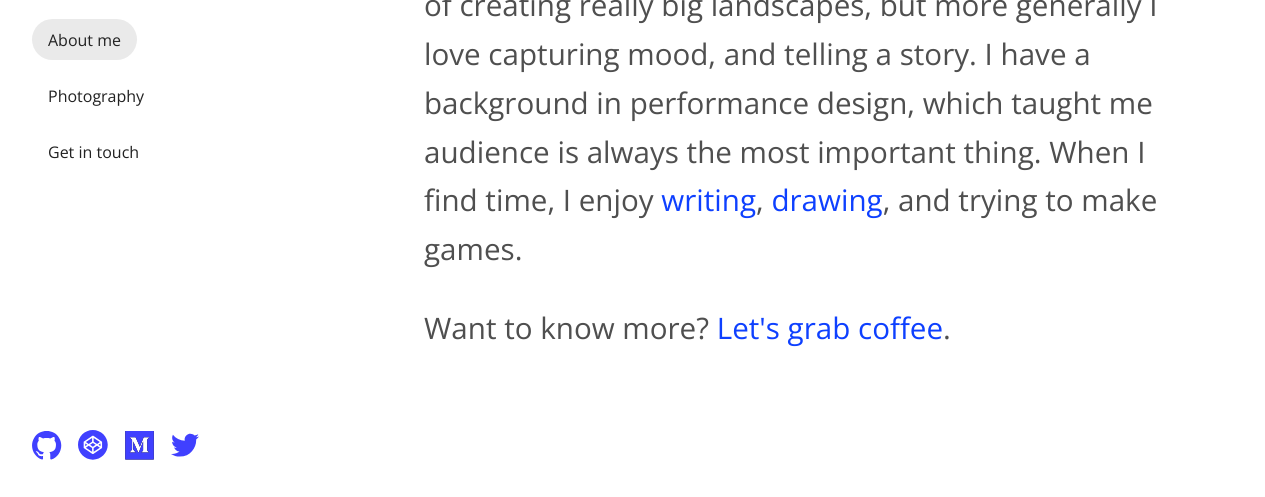
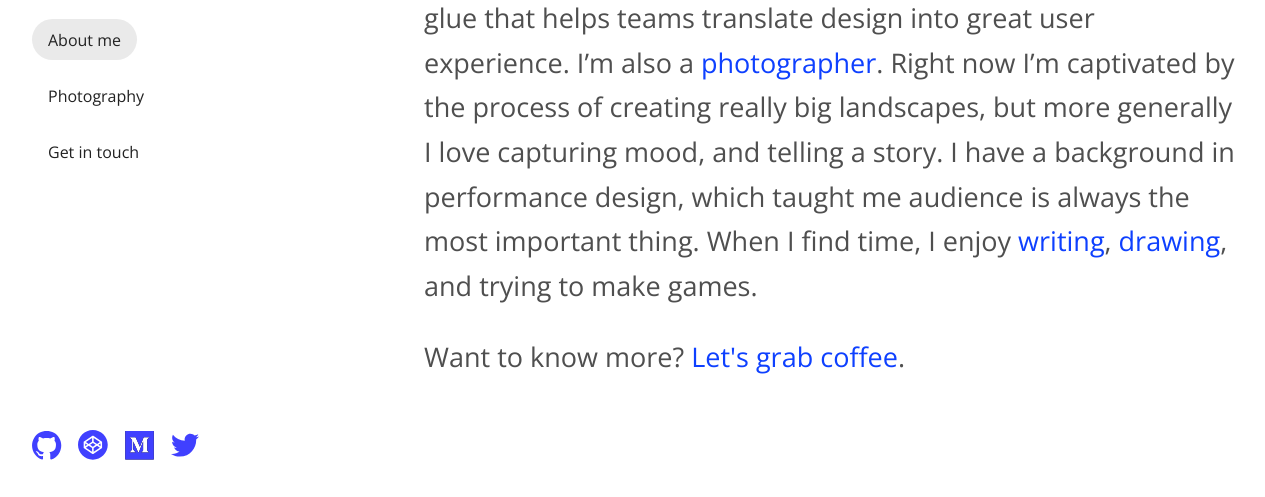
Before and after one commit to bluefantail/mattfannin.nz, a Gatsby site: page / in a window 1536 px wide. Shown: the part 303-800 px from the top of the page, without its empty margins (0-1265 px from the left). Built offline with nearby package versions, Linux system fonts and the light colour scheme; Gatsby itself is replaced by a stand-in of ours.

```diff
--- a/src/styles/main.scss
+++ b/src/styles/main.scss
@@ -54,6 +54,8 @@
     a {
       font-size: 1em;
     }
+
+
 
     .profile {
       max-width: 46px;
@@ -183,6 +185,7 @@
     justify-content: center;
     flex-direction: column;
     padding: 0 0.5em 5em;
+    margin-top: 0;
 
     p {
       font-size: 1.15em;
@@ -200,29 +203,33 @@
       justify-content: flex-start;
 
       p {
+        font-size: 1.4em;
         padding: 0 3em 0 0;
-        font-size: 1.4em;
       }
     }
 
     @media (min-width: 1000px) {
       p {
-        padding: 0 4em 0 0;
-        font-size: 1.6em;
+        font-size: 1.5em;
+        padding: 0 3em 0 0;
       }
     }
 
     @media (min-width: break(wide)) {
+      margin-top: 170px;
+
       p {
-        padding: 0 5em 0 0;
-        font-size: 1.7em;
+        font-size: 1.76vw;
+        max-width: 30em;
       }
     }
 
     @media (min-width: 1400px) {
+      margin-top: 170px;
+
       p {
-        padding: 0 10em 0 0;
-        font-size: 1.85em;
+        font-size: 1.76vw;
+        max-width: 30em;
       }
     }
   }
@@ -332,6 +339,7 @@
   grid-template-columns: 1fr;
   max-width: 35em;
   width: 100%;
+  margin: 0 auto;
 
   label {
     margin-bottom: 0.5em;
```
Also changed, not shown: 1 other file.
